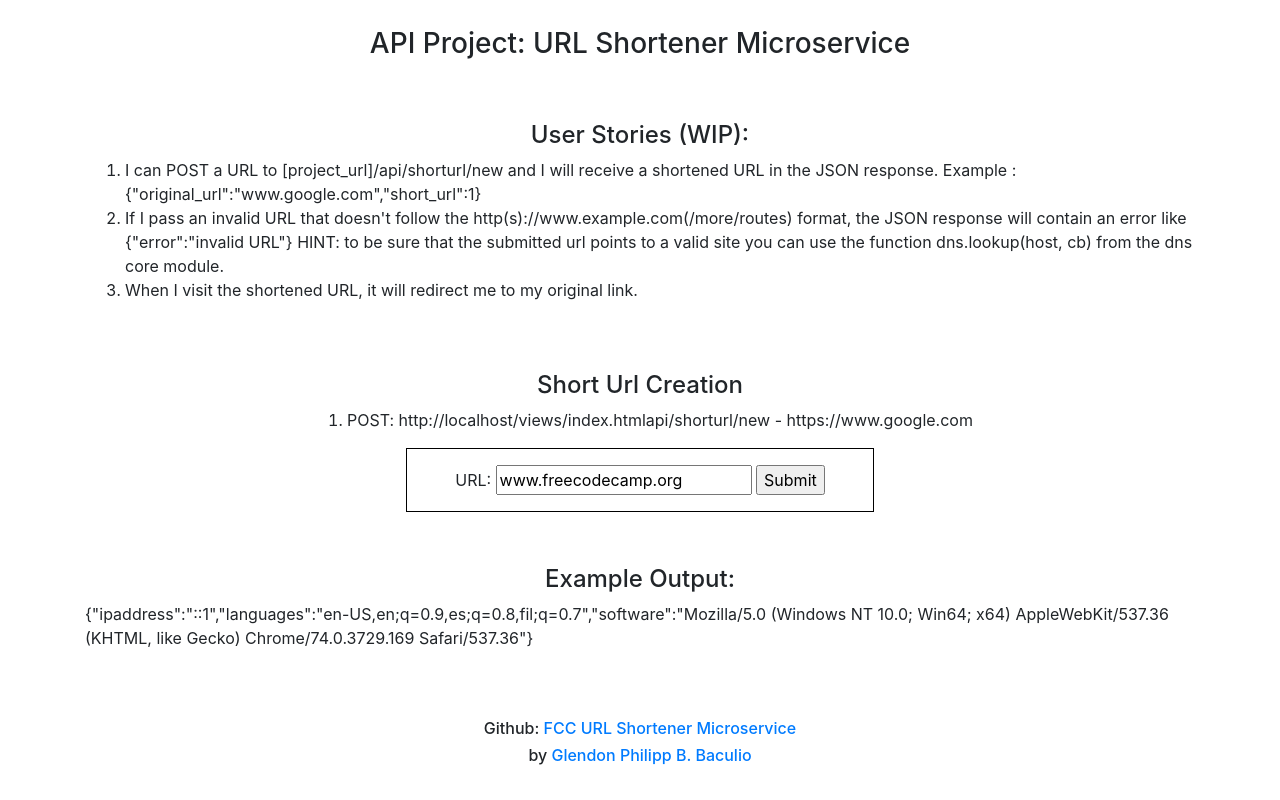
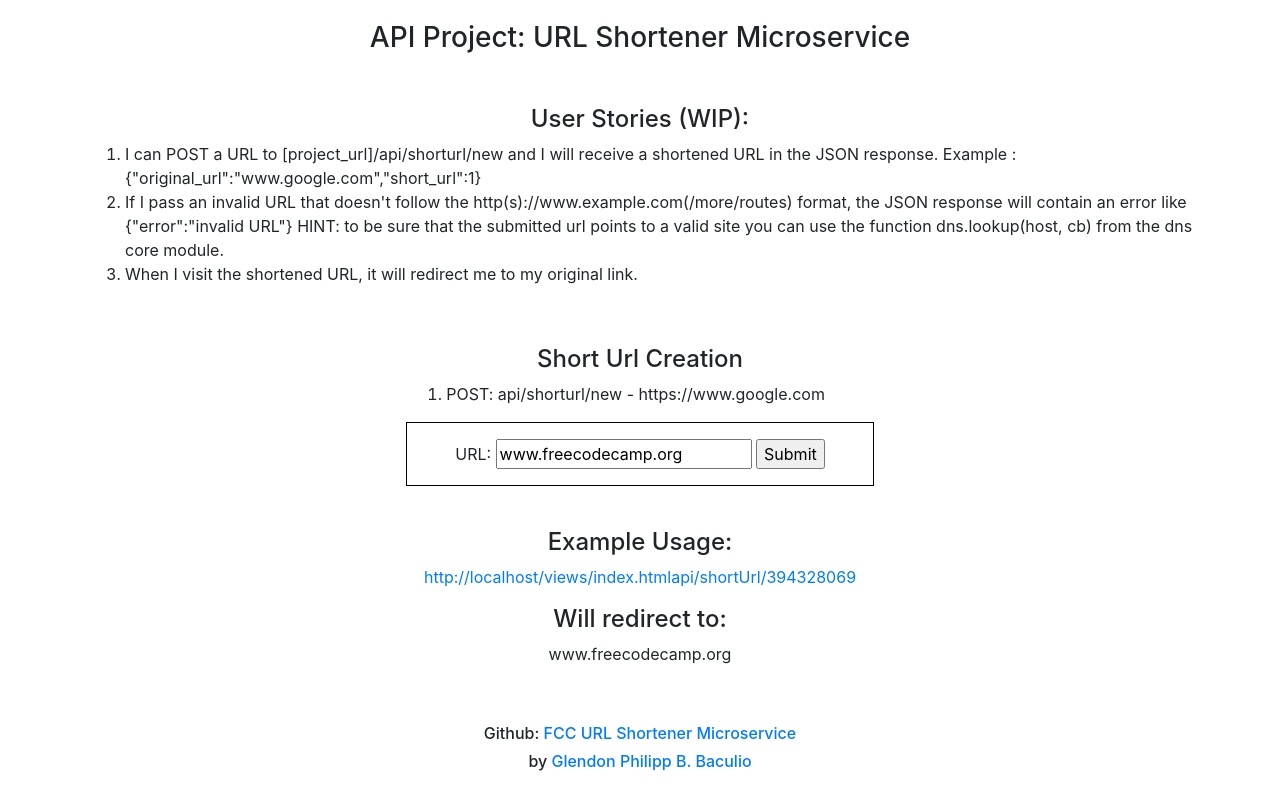
Before and after one commit to gpbaculio/fcc-url-shortener, a website: page views/index.html in a window 1280 px wide. Drawn offline with nearby package versions, Linux system fonts and the light colour scheme.

Commit message:
ready to deploy

```diff
--- a/views/index.html
+++ b/views/index.html
@@ -47,7 +47,7 @@
     <section>
       <h4>Short Url Creation</h4>
       <ol>
-        <li>POST: <a class="usage" target="_blank" aria-disabled="true" rel="noopener noreferrer">api/shorturl/new -
+        <li>POST: <a target="_blank" aria-disabled="true" rel="noopener noreferrer">api/shorturl/new -
             https://www.google.com</a></li>
       </ol>
       <div class="d-flex justify-content-center">
@@ -58,9 +58,10 @@
       </div>
     </section>
     <section class="d-flex flex-column justify-content-center align-items-center">
-      <h4>Example Output:</h4>
-      <p>{"ipaddress":"::1","languages":"en-US,en;q=0.9,es;q=0.8,fil;q=0.7","software":"Mozilla/5.0 (Windows NT 10.0;
-        Win64; x64) AppleWebKit/537.36 (KHTML, like Gecko) Chrome/74.0.3729.169 Safari/537.36"}</p>
+      <h4>Example Usage:</h4>
+      <a class="usage" target="_blank" rel="noopener noreferrer">api/shortUrl/394328069</a>
+      <h4 class="mt-3">Will redirect to:</h4>
+      <p>www.freecodecamp.org</p>
     </section>
     <section class="d-flex flex-column justify-content-center align-items-center">
       <h6>
@@ -76,15 +77,15 @@
   <script>
     const onLoad = () => {
       Array.from(document.getElementsByClassName("usage")).map(usage => {
-        usage.innerHTML = window.location.href.concat(usage.innerHTML)
+        const url = window.location.href.concat(usage.innerHTML)
+        usage.innerHTML = url
+        usage.href = url
       })
     }
     const editInput = document.getElementById('input-url');
-    let inputval = 'www.freecodecamp.org'
-    editInput.value = inputval
+    editInput.value = 'www.freecodecamp.org'
     editInput.addEventListener('input', e => {
       editInput.value = e.target.value;
-      console.log('editInput !', editInput)
     })
   </script>
 </body>
```
